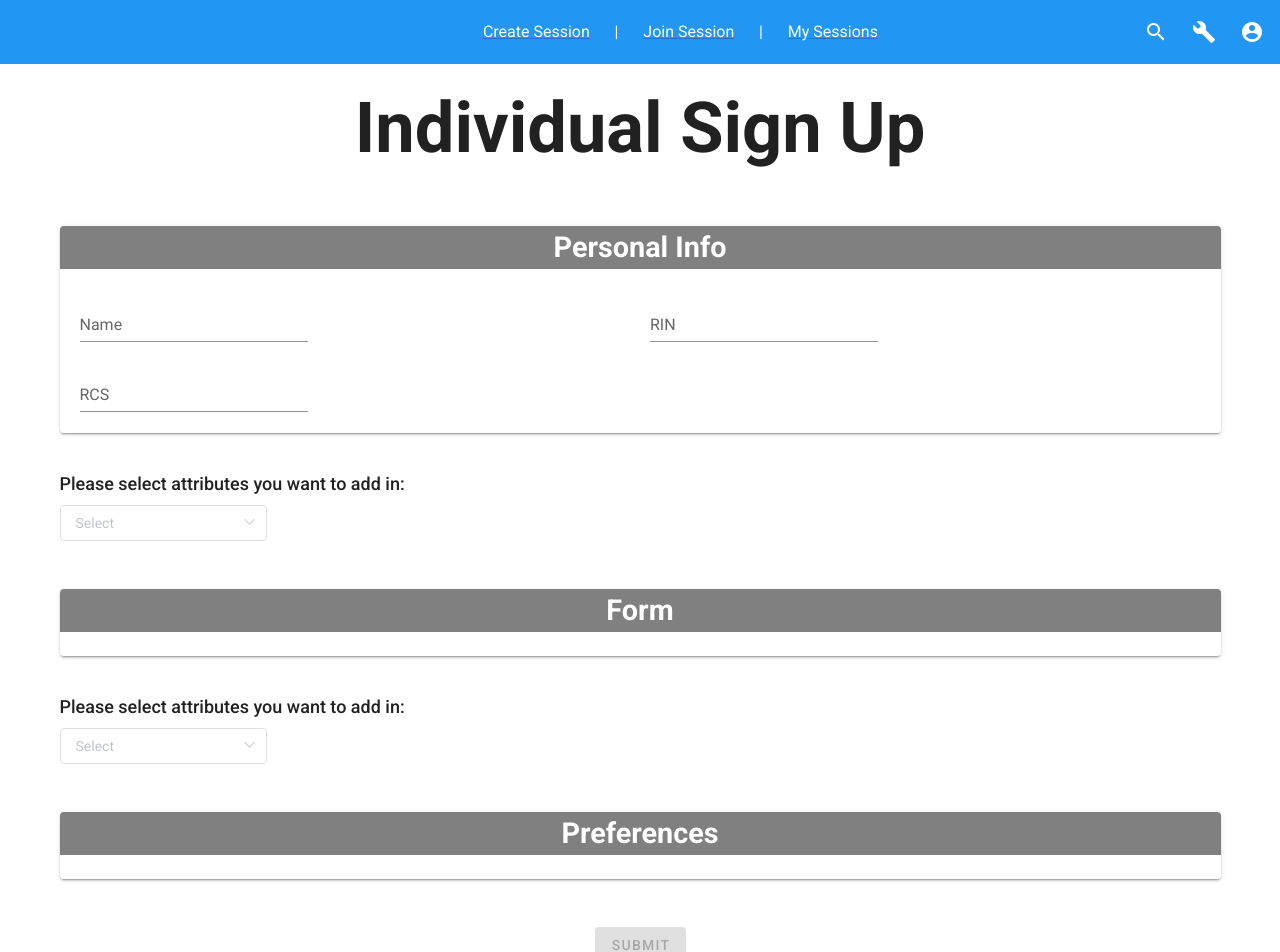
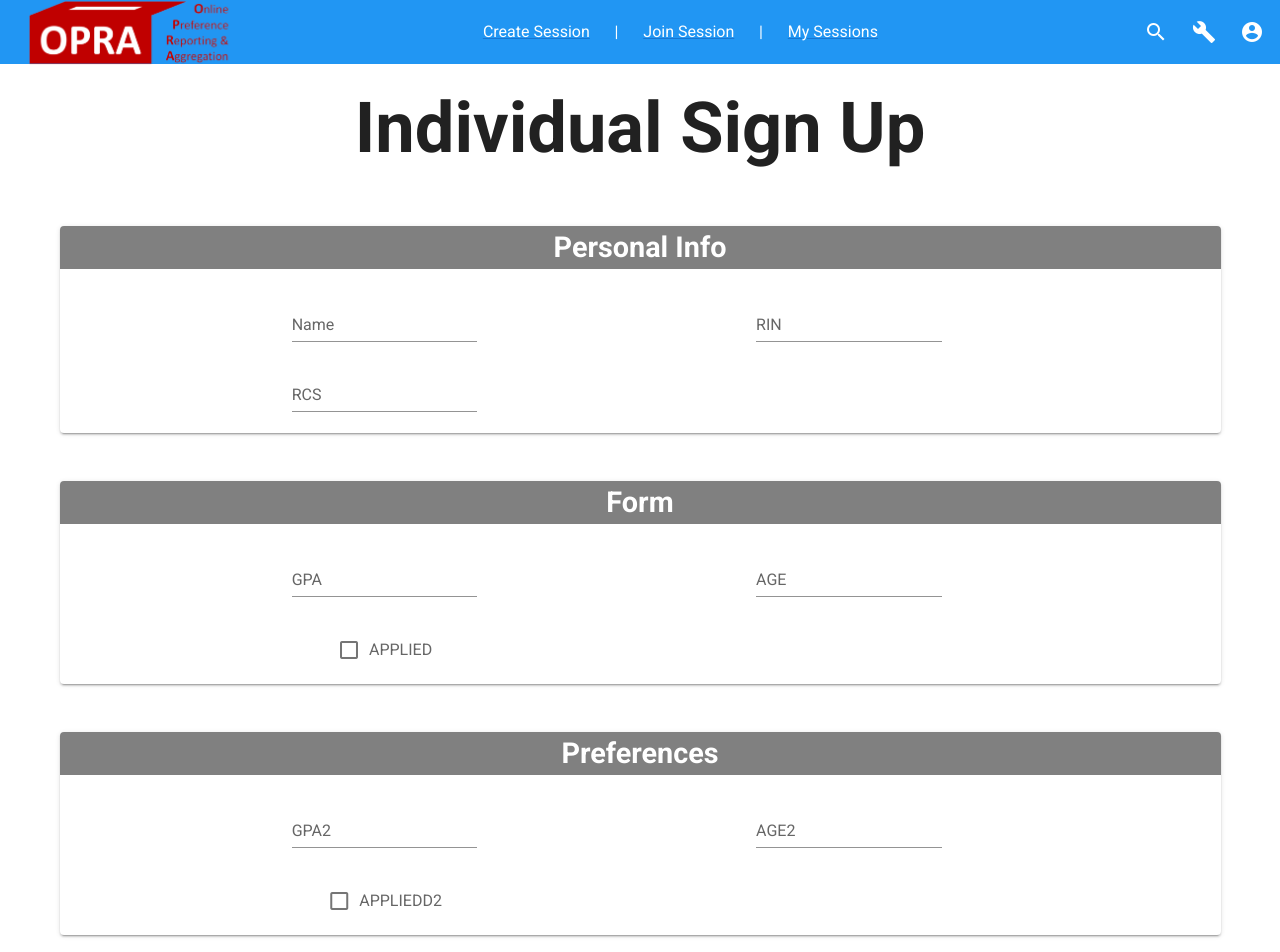
Before and after one commit to group-matching/group-matching.github.io, a Vue app: page /individualSignup in a window 1280 px wide. Shown: the top 952 px of the page. Built offline with nearby package versions, Linux system fonts and the light colour scheme.

Commit message:
update groupSignup and individualSignup
delete the bar for selecting attribute

```diff
--- a/src/pages/groupSignup.vue
+++ b/src/pages/groupSignup.vue
@@ -7,14 +7,14 @@
 
 
     <br>
-    <v-row justify-content="center" align-content="center">
-      <v-col cols="15">
+    <v-row >
+      <v-col cols="12">
         <v-card>
           <div class="subcardHeader text-center">
             Group Info
           </div>
           <br>
-          <v-layout wrap style="margin-left: 20px">
+          <v-layout wrap style="margin-left: 20%;">
             <v-flex xs12 sm6 v-for="(item, index) in groupInfo" :key="index">
               <div class="d-flex justify-center" style="width: 40%;">
                 <v-text-field type="string" :label="groupInfo[index].label" :rules="checkFieldBlankRule" variant="outlined" v-model="groupInfo[index].inputValue "/>
@@ -25,32 +25,6 @@
       </v-col>
     </v-row>
 
-
-    <v-layout column left>
-      <div class="subsectionHeader my-2">
-        Please select attributes your group want to add in:
-      </div>
-      <v-flex xs12>
-        <el-select
-          v-model="selectedValues"
-          multiple
-          filterable
-          placeholder="Select"
-          size="medium"
-          class="custom-select"
-          @remove-tag="handleRemoveTag"
-        >
-          <el-option
-            v-for="(item, index) in options"
-            :key="item.value"
-            :label="item.label"
-            :value="item.value"
-            @click.native.stop="toggleInput(index)"
-          >
-          </el-option>
-        </el-select>
-      </v-flex>
-    </v-layout>
     <br>
     <br>
     <v-row justify-content="center" align-content="center">
@@ -60,16 +34,16 @@
             Form
           </div>
           <br>
-          <v-layout wrap style="margin-left: 20px">
-            <v-flex xs12 sm6 v-for="(item, index) in selectedOptions" :key="index">
-              <div v-if="selectedOptions[index].inputType==='number'" class="d-flex justify-center" style="width: 40%;">
-                <v-text-field type="number" :label="selectedOptions[index].label" :rules="[checkFieldRule(index,selectedOptions[index])]" variant="outlined" v-model="selectedOptions[index].inputValue "/>
+          <v-layout wrap style="margin-left: 20%">
+            <v-flex xs12 sm6 v-for="(item, index) in Form" :key="index">
+              <div v-if="Form[index].inputType==='number'" class="d-flex justify-center" style="width: 40%;">
+                <v-text-field type="number" :label="Form[index].label" :rules="[checkFieldRule(index,Form[index])]" variant="outlined" v-model="Form[index].inputValue "/>
               </div>
-              <div v-if="selectedOptions[index].inputType==='string'" class="d-flex justify-center" style="width: 40%;">
-                <v-text-field type="text" :label="selectedOptions[index].label" :rules="checkFieldBlankRule" variant="outlined" v-model="selectedOptions[index].inputValue "/>
+              <div v-if="Form[index].inputType==='string'" class="d-flex justify-center" style="width: 40%;">
+                <v-text-field type="text" :label="Form[index].label" :rules="checkFieldBlankRule" variant="outlined" v-model="Form[index].inputValue "/>
               </div>
-              <div v-if="selectedOptions[index].inputType==='boolean'" class="d-flex justify-center" style="width: 40%;">
-                <v-checkbox :label="selectedOptions[index].label" />
+              <div v-if="Form[index].inputType==='boolean'" class="d-flex justify-center" style="width: 40%;">
+                <v-checkbox :label="Form[index].label" v-model="Form[index].inputValue" />
               </div>
             </v-flex>
           </v-layout>
@@ -77,31 +51,6 @@
       </v-col>
     </v-row>
 
-    <v-layout column left>
-      <div class="subsectionHeader my-2">
-        Please select attributes your group want to add in:
-      </div>
-      <v-flex xs12>
-        <el-select
-          v-model="preferenceSelectedValues"
-          multiple
-          filterable
-          placeholder="Select"
-          size="medium"
-          class="custom-select"
-          @remove-tag="handleRemoveTag_preference"
-        >
-          <el-option
-            v-for="(item, index) in preferences"
-            :key="item.value"
-            :label="item.label"
-            :value="item.value"
-            @click.native.stop="toggleInput_preference(index)"
-          >
-          </el-option>
-        </el-select>
-      </v-flex>
-    </v-layout>
     <br>
     <br>
   <v-row justify-content="center" align-content="center">
@@ -111,23 +60,23 @@
           Preferences
         </div>
         <br>
-        <v-layout wrap style="margin-left: 20px">
-          <v-flex xs12 sm6 v-for="(item, index) in preferenceSelectedOptions" :key="index">
-            <div v-if="preferenceSelectedOptions[index].inputType==='number'" class="d-flex justify-center" style="width: 40%;">
-              <v-text-field type="number" :label="preferenceSelectedOptions[index].label" :rules="[checkFieldRule(index,preferenceSelectedOptions[index])]" variant="outlined" v-model="preferenceSelectedOptions[index].inputValue"/>
+        <v-layout wrap style="margin-left: 20%">
+          <v-flex xs12 sm6 v-for="(item, index) in Preferences" :key="index">
+            <div v-if="Preferences[index].inputType==='number'" class="d-flex justify-center" style="width: 40%;">
+              <v-text-field type="number" :label="Preferences[index].label" :rules="[checkFieldRule(index,Preferences[index])]" variant="outlined" v-model="Preferences[index].inputValue"/>
             </div>
-            <div v-if="preferenceSelectedOptions[index].inputType==='string'" class="d-flex justify-center" style="width: 40%;">
-              <v-text-field type="text" :label="preferenceSelectedOptions[index].label" :rules="checkFieldBlankRule" variant="outlined" v-model="preferenceSelectedOptions[index].inputValue"/>
+            <div v-if="Preferences[index].inputType==='string'" class="d-flex justify-center" style="width: 40%;">
+              <v-text-field type="text" :label="Preferences[index].label" :rules="checkFieldBlankRule" variant="outlined" v-model="Preferences[index].inputValue"/>
             </div>
-            <div v-if="preferenceSelectedOptions[index].inputType==='boolean'" class="d-flex justify-center" style="width: 40%;">
-              <v-checkbox :label="preferenceSelectedOptions[index].label" v-model="preferenceSelectedOptions[index].inputValue"/>
+            <div v-if="Preferences[index].inputType==='boolean'" class="d-flex justify-center" style="width: 40%;">
+              <v-checkbox :label="Preferences[index].label" v-model="Preferences[index].inputValue"/>
             </div>
           </v-flex>
         </v-layout>
       </v-card>
       <br>
       <br>
-      <v-btn :disabled="isButtonDisabled" medium color="primary" style="margin-left: 535px;">Submit</v-btn>
+      <v-btn :disabled="isButtonDisabled" medium color="primary" style="margin-left: 535px;" @click="submitForm">Submit</v-btn>
     </v-col>
   </v-row>
 
@@ -145,68 +94,63 @@
   data() {
     return {
       groupInfo: [{
-          value: 'Group Name',
-          label: 'Group Name',
-          showInput: false,
+          value: 'Name',
+          label: 'Name',
           inputValue: '',
           inputType: 'string'
         },
         {
-          value: 'Code',
-          label: 'Code',
-          showInput: false,
+          value: 'RIN',
+          label: 'RIN',
           inputValue: '',
           inputType: 'string'
-        }
+        },
+        {
+          value: 'RCS',
+          label: 'RCS',
+          inputValue: '',
+          inputType: 'string'
+        },
       ],
-      options: [{
+      Form: [{
           value: 'GPA',
           label: 'GPA',
-          showInput: false,
           inputValue: '',
           inputType: 'number'
         },
         {
           value: 'AGE',
           label: 'AGE',
-          showInput: false,
           inputValue: '',
           inputType: 'number'
         },
         {
           value: 'APPLIED',
           label: 'APPLIED',
-          showInput: false,
           inputValue: false,
           inputType: 'boolean'
         },
       ],
-      preferences: [{
+      Preferences: [{
           value: 'GPA',
           label: 'GPA2',
-          showInput: false,
           inputValue: '',
           inputType: 'number'
         },
         {
           value: 'AGE2',
           label: 'AGE2',
-          showInput: false,
           inputValue: '',
           inputType: 'number'
         },
         {
-          value: 'APPLIEDD',
-          label: 'APPLIEDD',
-          showInput: false,
+          value: 'APPLIEDD2',
+          label: 'APPLIEDD2',
           inputValue: false,
           inputType: 'boolean'
         },
       ],
-      preferenceSelectedValues : [],
-      preferenceSelectedOptions: [],
-      selectedValues : [],
-      selectedOptions: [],
+
       checkFieldBlankRule: [
 
         value => {
@@ -235,40 +179,56 @@
     };
   },
   methods: {
-    toggleInput(index) {
-      this.options[index].showInput = !this.options[index].showInput;
-      this.selectedOptions = this.options.filter(option => this.selectedValues.includes(option.value));
+    submitForm() {
+      // Handle the form submission logic here...
+      // After submitting, reset the form to its default state
+      this.resetForm();
     },
-    handleRemoveTag(tag) {
-      const indexToRemove = this.options.findIndex(item => item.value === tag);
-      this.selectedOptions = this.options.filter(option => this.selectedValues.includes(option.value));
-      if (indexToRemove !== -1) {
-        this.options[indexToRemove].showInput = false;
-        this.options[indexToRemove].inputValue = '';
-        this.selectedValues = this.selectedValues.filter(value => value !== tag);
-      }
+    resetForm() {
+      // Reset all input values to their defaults
+      this.groupInfo.forEach(item => {
+        item.inputValue = '';
+      });
+
+      this.Form.forEach(item => {
+        if (item.inputType === 'boolean') {
+          item.inputValue = false;
+        } else {
+          item.inputValue = '';
+        }
+      });
+
+      this.Preferences.forEach(item => {
+        if (item.inputType === 'boolean') {
+          item.inputValue = false;
+        } else {
+          item.inputValue = '';
+        }
+      });
+      // window.location.reload();
     },
-    toggleInput_preference(index) {
-      this.preferences[index].showInput = !this.preferences[index].showInput;
-      this.preferenceSelectedOptions = this.preferences.filter(preferences => this.preferenceSelectedValues.includes(preferences.value));
-    },
-    handleRemoveTag_preference(tag) {
-      const indexToRemove = this.preferences.findIndex(item => item.value === tag);
-      this.preferenceSelectedOptions = this.preferences.filter(preferences => this.preferenceSelectedValues.includes(preferences.value));
-      if (indexToRemove !== -1) {
-        this.preferences[indexToRemove].showInput = false;
-        this.preferences[indexToRemove].inputValue = '';
-        this.preferenceSelectedValues = this.preferenceSelectedValues.filter(value => value !== tag);
-      }
+  },
+computed: {
+  isButtonDisabled() {
+    // Check if any groupInfo input is empty
+    if (this.groupInfo.some(item => item.inputValue === '')) {
+      return true;
     }
 
+    // Check if any Form input is empty
+    if (this.Form.some(item => item.inputValue === '')) {
+      return true;
+    }
+
+    // Check if any Preferences input is empty
+    if (this.Preferences.some(item => item.inputValue === '')) {
+      return true;
+    }
+
+    // If none of the input fields are empty, enable the button
+    return false;
   },
-  computed: {
-    isButtonDisabled() {
-      const selected = this.options.filter(option => this.selectedValues.includes(option.value));
-      const selected_preference = this.preferences.filter(preferences => this.preferenceSelectedValues.includes(preferences.value));
-      return selected_preference.length == 0 || selected.length == 0 || selected.some(option => option.inputType !== 'boolean' && !option.inputValue) || selected_preference.some(preferences => preferences.inputType !== 'boolean' && !preferences.inputValue) || this.groupInfo.some(item => item.inputValue.trim() === '');
-    },
-  },
+},
+
 };
 </script>
--- a/src/pages/individualSignup.vue
+++ b/src/pages/individualSignup.vue
@@ -7,14 +7,14 @@
 
 
     <br>
-    <v-row justify-content="center" align-content="center">
-      <v-col cols="15">
+    <v-row >
+      <v-col cols="12">
         <v-card>
           <div class="subcardHeader text-center">
             Personal Info
           </div>
           <br>
-          <v-layout wrap style="margin-left: 20px">
+          <v-layout wrap style="margin-left: 20%;">
             <v-flex xs12 sm6 v-for="(item, index) in personalInfo" :key="index">
               <div class="d-flex justify-center" style="width: 40%;">
                 <v-text-field type="string" :label="personalInfo[index].label" :rules="checkFieldBlankRule" variant="outlined" v-model="personalInfo[index].inputValue "/>
@@ -25,32 +25,6 @@
       </v-col>
     </v-row>
 
-
-    <v-layout column left>
-      <div class="subsectionHeader my-2">
-        Please select attributes you want to add in:
-      </div>
-      <v-flex xs12>
-        <el-select
-          v-model="selectedValues"
-          multiple
-          filterable
-          placeholder="Select"
-          size="medium"
-          class="custom-select"
-          @remove-tag="handleRemoveTag"
-        >
-          <el-option
-            v-for="(item, index) in options"
-            :key="item.value"
-            :label="item.label"
-            :value="item.value"
-            @click.native.stop="toggleInput(index)"
-          >
-          </el-option>
-        </el-select>
-      </v-flex>
-    </v-layout>
     <br>
     <br>
     <v-row justify-content="center" align-content="center">
@@ -60,16 +34,16 @@
             Form
           </div>
           <br>
-          <v-layout wrap style="margin-left: 20px">
-            <v-flex xs12 sm6 v-for="(item, index) in selectedOptions" :key="index">
-              <div v-if="selectedOptions[index].inputType==='number'" class="d-flex justify-center" style="width: 40%;">
-                <v-text-field type="number" :label="selectedOptions[index].label" :rules="[checkFieldRule(index,selectedOptions[index])]" variant="outlined" v-model="selectedOptions[index].inputValue "/>
+          <v-layout wrap style="margin-left: 20%">
+            <v-flex xs12 sm6 v-for="(item, index) in Form" :key="index">
+              <div v-if="Form[index].inputType==='number'" class="d-flex justify-center" style="width: 40%;">
+                <v-text-field type="number" :label="Form[index].label" :rules="[checkFieldRule(index,Form[index])]" variant="outlined" v-model="Form[index].inputValue "/>
               </div>
-              <div v-if="selectedOptions[index].inputType==='string'" class="d-flex justify-center" style="width: 40%;">
-                <v-text-field type="text" :label="selectedOptions[index].label" :rules="checkFieldBlankRule" variant="outlined" v-model="selectedOptions[index].inputValue "/>
+              <div v-if="Form[index].inputType==='string'" class="d-flex justify-center" style="width: 40%;">
+                <v-text-field type="text" :label="Form[index].label" :rules="checkFieldBlankRule" variant="outlined" v-model="Form[index].inputValue "/>
               </div>
-              <div v-if="selectedOptions[index].inputType==='boolean'" class="d-flex justify-center" style="width: 40%;">
-                <v-checkbox :label="selectedOptions[index].label" />
+              <div v-if="Form[index].inputType==='boolean'" class="d-flex justify-center" style="width: 40%;">
+                <v-checkbox :label="Form[index].label" v-model="Form[index].inputValue" />
               </div>
             </v-flex>
           </v-layout>
@@ -77,31 +51,6 @@
       </v-col>
     </v-row>
 
-    <v-layout column left>
-      <div class="subsectionHeader my-2">
-        Please select attributes you want to add in:
-      </div>
-      <v-flex xs12>
-        <el-select
-          v-model="preferenceSelectedValues"
-          multiple
-          filterable
-          placeholder="Select"
-          size="medium"
-          class="custom-select"
-          @remove-tag="handleRemoveTag_preference"
-        >
-          <el-option
-            v-for="(item, index) in preferences"
-            :key="item.value"
-            :label="item.label"
-            :value="item.value"
-            @click.native.stop="toggleInput_preference(index)"
-          >
-          </el-option>
-        </el-select>
-      </v-flex>
-    </v-layout>
     <br>
     <br>
   <v-row justify-content="center" align-content="center">
@@ -111,23 +60,23 @@
           Preferences
         </div>
         <br>
-        <v-layout wrap style="margin-left: 20px">
-          <v-flex xs12 sm6 v-for="(item, index) in preferenceSelectedOptions" :key="index">
-            <div v-if="preferenceSelectedOptions[index].inputType==='number'" class="d-flex justify-center" style="width: 40%;">
-              <v-text-field type="number" :label="preferenceSelectedOptions[index].label" :rules="[checkFieldRule(index,preferenceSelectedOptions[index])]" variant="outlined" v-model="preferenceSelectedOptions[index].inputValue"/>
+        <v-layout wrap style="margin-left: 20%">
+          <v-flex xs12 sm6 v-for="(item, index) in Preferences" :key="index">
+            <div v-if="Preferences[index].inputType==='number'" class="d-flex justify-center" style="width: 40%;">
+              <v-text-field type="number" :label="Preferences[index].label" :rules="[checkFieldRule(index,Preferences[index])]" variant="outlined" v-model="Preferences[index].inputValue"/>
             </div>
-            <div v-if="preferenceSelectedOptions[index].inputType==='string'" class="d-flex justify-center" style="width: 40%;">
-              <v-text-field type="text" :label="preferenceSelectedOptions[index].label" :rules="checkFieldBlankRule" variant="outlined" v-model="preferenceSelectedOptions[index].inputValue"/>
+            <div v-if="Preferences[index].inputType==='string'" class="d-flex justify-center" style="width: 40%;">
+              <v-text-field type="text" :label="Preferences[index].label" :rules="checkFieldBlankRule" variant="outlined" v-model="Preferences[index].inputValue"/>
             </div>
-            <div v-if="preferenceSelectedOptions[index].inputType==='boolean'" class="d-flex justify-center" style="width: 40%;">
-              <v-checkbox :label="preferenceSelectedOptions[index].label" v-model="preferenceSelectedOptions[index].inputValue"/>
+            <div v-if="Preferences[index].inputType==='boolean'" class="d-flex justify-center" style="width: 40%;">
+              <v-checkbox :label="Preferences[index].label" v-model="Preferences[index].inputValue"/>
             </div>
           </v-flex>
         </v-layout>
       </v-card>
       <br>
       <br>
-      <v-btn :disabled="isButtonDisabled" medium color="primary" style="margin-left: 535px;">Submit</v-btn>
+      <v-btn :disabled="isButtonDisabled" medium color="primary" style="margin-left: 535px;" @click="submitForm">Submit</v-btn>
     </v-col>
   </v-row>
 
@@ -147,73 +96,61 @@
       personalInfo: [{
           value: 'Name',
           label: 'Name',
-          showInput: false,
           inputValue: '',
           inputType: 'string'
         },
         {
           value: 'RIN',
           label: 'RIN',
-          showInput: false,
           inputValue: '',
           inputType: 'string'
         },
         {
           value: 'RCS',
           label: 'RCS',
-          showInput: false,
           inputValue: '',
           inputType: 'string'
         },
       ],
-      options: [{
+      Form: [{
           value: 'GPA',
           label: 'GPA',
-          showInput: false,
           inputValue: '',
           inputType: 'number'
         },
         {
           value: 'AGE',
           label: 'AGE',
-          showInput: false,
           inputValue: '',
           inputType: 'number'
         },
         {
           value: 'APPLIED',
           label: 'APPLIED',
-          showInput: false,
           inputValue: false,
           inputType: 'boolean'
         },
       ],
-      preferences: [{
+      Preferences: [{
           value: 'GPA',
           label: 'GPA2',
-          showInput: false,
           inputValue: '',
           inputType: 'number'
         },
         {
           value: 'AGE2',
           label: 'AGE2',
-          showInput: false,
           inputValue: '',
           inputType: 'number'
         },
         {
-          value: 'APPLIEDD',
-          label: 'APPLIEDD',
-          showInput: false,
+          value: 'APPLIEDD2',
+          label: 'APPLIEDD2',
           inputValue: false,
           inputType: 'boolean'
         },
       ],
-      preferenceSelectedValues : [],
-      preferenceSelectedOptions: [],
-      selectedValues : [],
-      selectedOptions: [],
+
       checkFieldBlankRule: [
 
         value => {
@@ -242,40 +179,56 @@
     };
   },
   methods: {
-    toggleInput(index) {
-      this.options[index].showInput = !this.options[index].showInput;
-      this.selectedOptions = this.options.filter(option => this.selectedValues.includes(option.value));
+    submitForm() {
+      // Handle the form submission logic here...
+      // After submitting, reset the form to its default state
+      this.resetForm();
     },
-    handleRemoveTag(tag) {
-      const indexToRemove = this.options.findIndex(item => item.value === tag);
-      this.selectedOptions = this.options.filter(option => this.selectedValues.includes(option.value));
-      if (indexToRemove !== -1) {
-        this.options[indexToRemove].showInput = false;
-        this.options[indexToRemove].inputValue = '';
-        this.selectedValues = this.selectedValues.filter(value => value !== tag);
-      }
+    resetForm() {
+      // Reset all input values to their defaults
+      this.personalInfo.forEach(item => {
+        item.inputValue = '';
+      });
+
+      this.Form.forEach(item => {
+        if (item.inputType === 'boolean') {
+          item.inputValue = false;
+        } else {
+          item.inputValue = '';
+        }
+      });
+
+      this.Preferences.forEach(item => {
+        if (item.inputType === 'boolean') {
+          item.inputValue = false;
+        } else {
+          item.inputValue = '';
+        }
+      });
+      // window.location.reload();
     },
-    toggleInput_preference(index) {
-      this.preferences[index].showInput = !this.preferences[index].showInput;
-      this.preferenceSelectedOptions = this.preferences.filter(preferences => this.preferenceSelectedValues.includes(preferences.value));
-    },
-    handleRemoveTag_preference(tag) {
-      const indexToRemove = this.preferences.findIndex(item => item.value === tag);
-      this.preferenceSelectedOptions = this.preferences.filter(preferences => this.preferenceSelectedValues.includes(preferences.value));
-      if (indexToRemove !== -1) {
-        this.preferences[indexToRemove].showInput = false;
-        this.preferences[indexToRemove].inputValue = '';
-        this.preferenceSelectedValues = this.preferenceSelectedValues.filter(value => value !== tag);
-      }
+  },
+computed: {
+  isButtonDisabled() {
+    // Check if any personalInfo input is empty
+    if (this.personalInfo.some(item => item.inputValue === '')) {
+      return true;
     }
 
+    // Check if any Form input is empty
+    if (this.Form.some(item => item.inputValue === '')) {
+      return true;
+    }
+
+    // Check if any Preferences input is empty
+    if (this.Preferences.some(item => item.inputValue === '')) {
+      return true;
+    }
+
+    // If none of the input fields are empty, enable the button
+    return false;
   },
-  computed: {
-    isButtonDisabled() {
-      const selected = this.options.filter(option => this.selectedValues.includes(option.value));
-      const selected_preference = this.preferences.filter(preferences => this.preferenceSelectedValues.includes(preferences.value));
-      return selected_preference.length == 0 || selected.length == 0 || selected.some(option => option.inputType !== 'boolean' && !option.inputValue) || selected_preference.some(preferences => preferences.inputType !== 'boolean' && !preferences.inputValue) || this.personalInfo.some(item => item.inputValue.trim() === '');
-    },
-  },
+},
+
 };
 </script>
```
